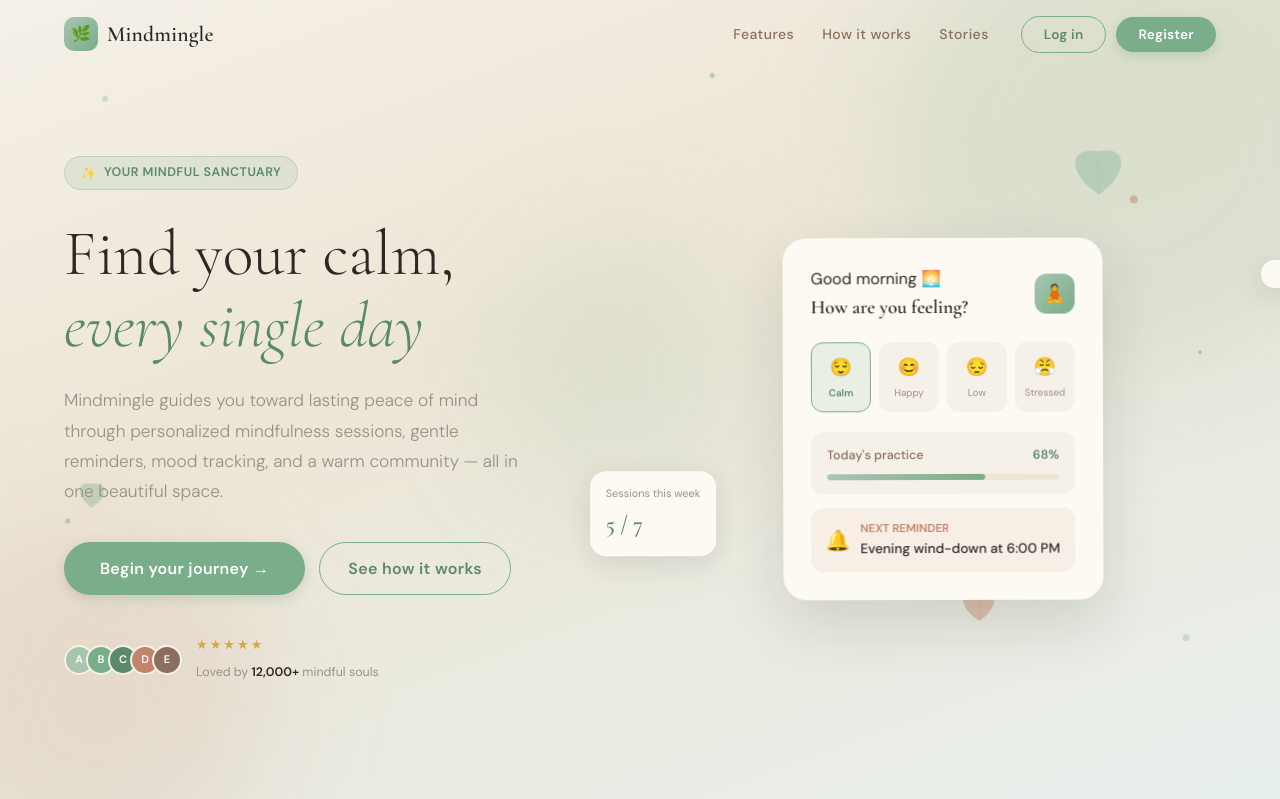
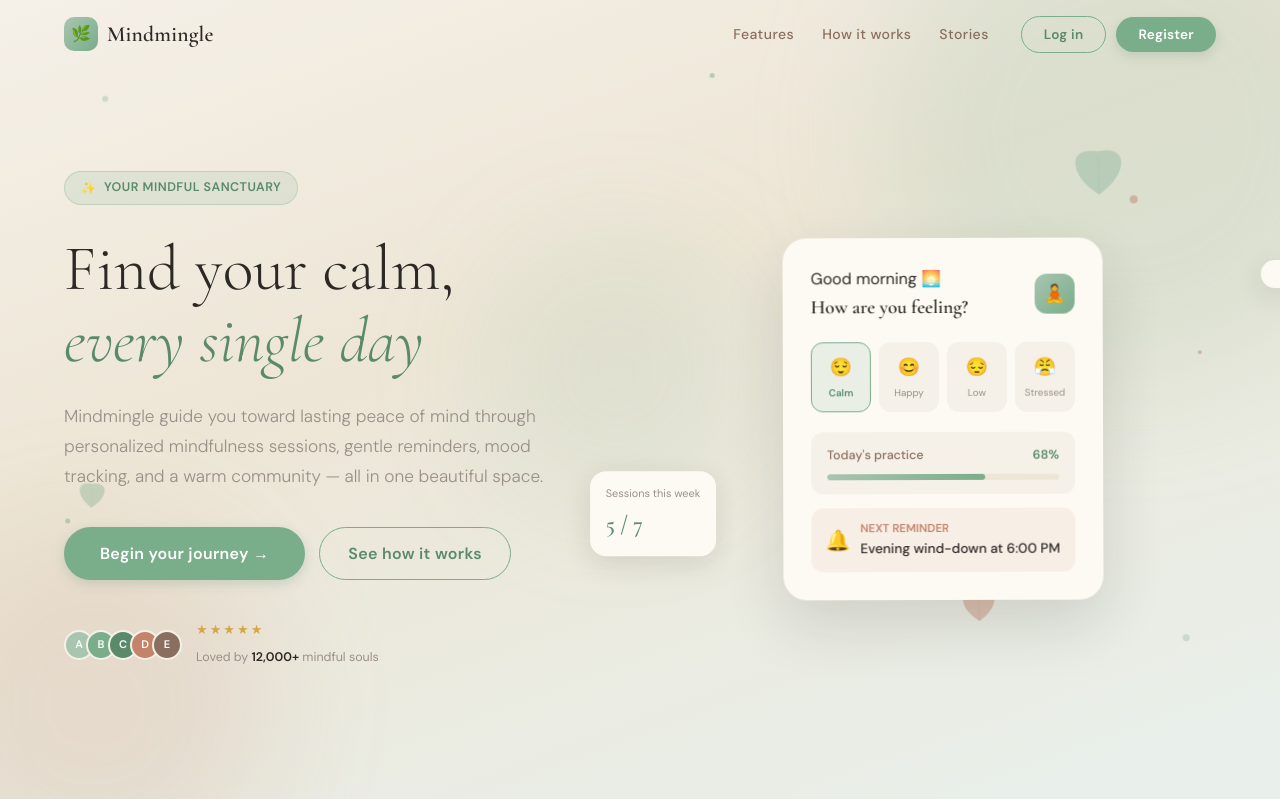
Before and after one commit to Gilmaan09/MindMingle, a React (Create React App) app in the folder frontend/: page / in a window 1280 px wide. Shown: the top 799 px of the page. Built offline with nearby package versions, Linux system fonts and the light colour scheme; a web font is replaced by a local one.

Commit message:
Made some changs

```diff
--- a/frontend/src/pages/Home.js
+++ b/frontend/src/pages/Home.js
@@ -361,7 +361,7 @@ const Hero = ({ onSignup,isMobile }) => (
           fontWeight: '300',
           animation: 'fadeUp 0.9s ease 0.25s both',
         }}>
-          Mindmingle guides you toward lasting peace of mind through personalized
+          Mindmingle guide you toward lasting peace of mind through personalized
           mindfulness sessions, gentle reminders, mood tracking, and
           a warm community — all in one beautiful space.
         </p>
```
